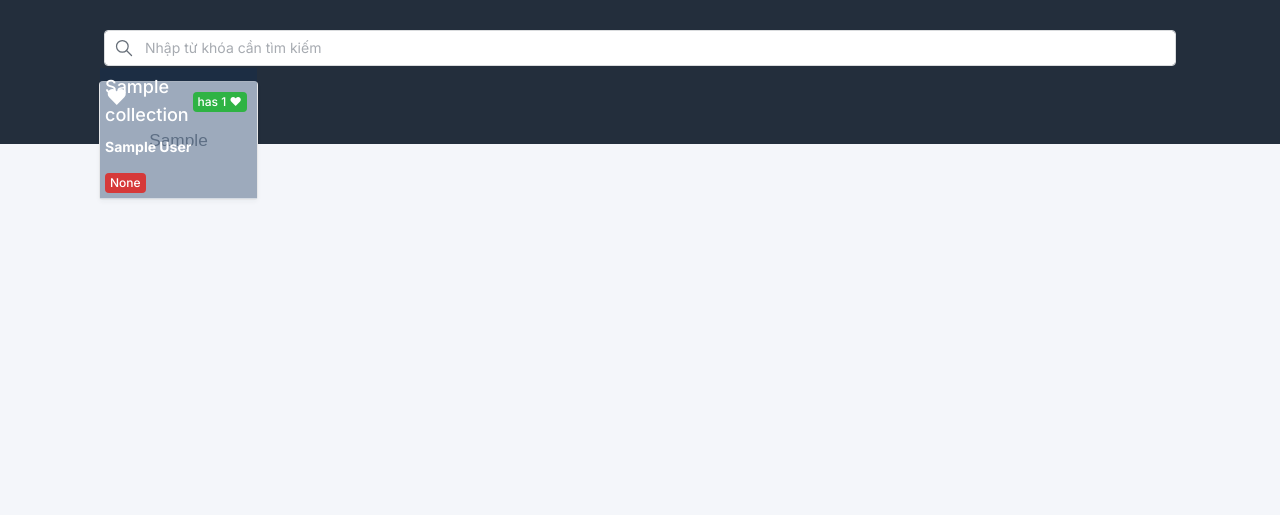
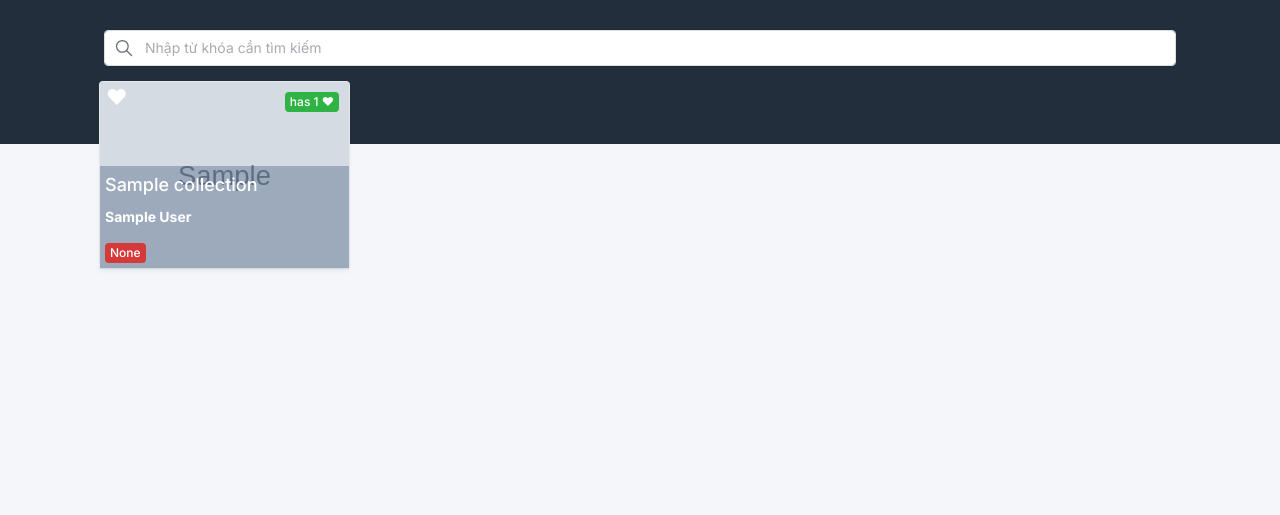
Before and after one commit to cyborgx0x/athena, a Flask app: page / in a window 1280 px wide. Shown: the part 56-571 px from the top of the page. Run offline with Flask 2, Linux system fonts and the light colour scheme; tables that the repository leaves empty hold one stand-in row (values such as "Sample post"); grey boxes marked "Sample" are stand-in pictures; data that the repository does not hold is empty; some libraries are stand-ins or nearby versions.

Commit message:
Update home.html

```diff
--- a/app/templates/home.html
+++ b/app/templates/home.html
@@ -3,7 +3,7 @@
 {% block content %}
 <div class="row row-deck">
   {% for collection in top_view_collections %}
-  <div class="col-4 col-md-2">
+  <div class="col-6 col-md-3">
     {% include '_collection.html'  %}
   </div>
   {% endfor %}
```
